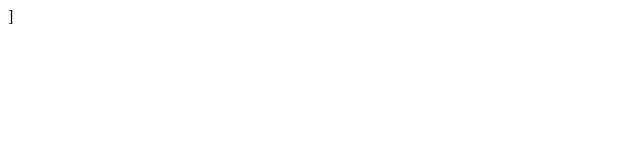
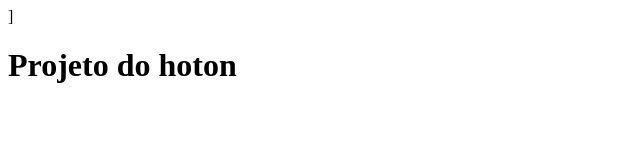
Before and after one commit to hotonmr/projetosgit, a plain HTML site: page gitteste.html in a window 1280 px wide. Shown: the whole page, without its empty margins (0-640 px from the left). Drawn offline with Linux system fonts and the light colour scheme.

Commit message:
Titulo da pagina

```diff
--- a/gitteste.html
+++ b/gitteste.html
@@ -6,6 +6,8 @@
 
 	<body>
 
+		<h1>Projeto do hoton</h1>
+
 	<body>
 
 <html>
```
